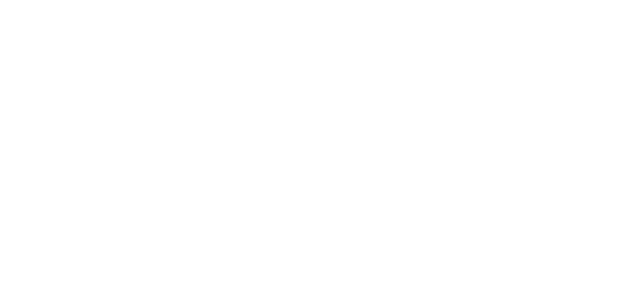
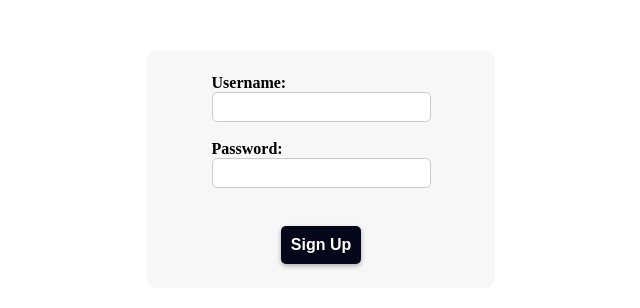
Before and after one commit to EzequielBurgosL/book-manager, a React (Create React App) app in the folder frontend/: page /signup in a window 1280 px wide. Before the commit this address had no page. Shown: the top 308 px of the page, without its empty margins (319-959 px from the left). Built offline with nearby package versions, Linux system fonts and the light colour scheme.

Commit message:
feat: add signup in frontend

```diff
--- a/frontend/src/App.tsx
+++ b/frontend/src/App.tsx
@@ -1,16 +1,27 @@
-import React from 'react';
+import React, { useState } from 'react';
 import { Route, Routes } from 'react-router-dom';
 import { BooksList } from './components/BooksList/index';
 import { BookForm } from './components/BooksForm/index';
+import SignUp from './components/SignUp';
+import PrivateRoute from './components/PrivateRoute';
 
 function App() {
+  const [authenticated, setAuthenticated] = useState(false);
+
   return (
     <div className="App">
       <div className="container">
         <Routes>
-          <Route path="/" element={<BooksList/>} />
-          <Route path="/add-book" element={<BookForm/>} />
-          <Route path="/edit-book/:id" element={<BookForm/>} />
+          <Route path="/signup" element={<SignUp setAuthenticated={setAuthenticated} />} />
+          <Route path='/' element={<PrivateRoute authenticated={authenticated} />}>
+            <Route path='/' element={<BooksList />} />
+          </Route>
+          <Route path='/add-book' element={<PrivateRoute authenticated={authenticated} />}>
+            <Route path="/add-book" element={<BookForm />} />
+          </Route>
+          <Route path='/edit-book/:id' element={<PrivateRoute authenticated={authenticated} />}>
+            <Route path="/edit-book/:id" element={<BookForm />} />
+          </Route>
         </Routes>
       </div>
     </div>
--- a/frontend/src/components/BooksForm/index.css
+++ b/frontend/src/components/BooksForm/index.css
@@ -14,7 +14,7 @@
 }
 
 /* Style for form labels */
-label {
+.form-container label {
   font-size: 18px;
   display: block;
   margin-bottom: 0.5rem;
@@ -22,7 +22,7 @@
 }
 
 /* Style for form inputs */
-input {
+.form-container input {
   width: 100%;
   padding: 0.5rem;
   border: 1px solid #ccc;
@@ -32,7 +32,7 @@
 }
 
 /* Style for form submit button */
-button[type="submit"] {
+.form-container button[type="submit"] {
   margin-right: 16px;
   padding: 0.5rem 1rem;
   font-size: 1.2rem;
@@ -45,7 +45,7 @@
   transition: background-color 0.2s;
 }
 
-button[type="submit"]:hover {
+.form-container button[type="submit"]:hover {
   background-color: #0062cc;
 }
 
--- a/frontend/src/components/BooksList/index.css
+++ b/frontend/src/components/BooksList/index.css
@@ -10,7 +10,7 @@
   margin-top: 0;
   font-size: 36px;
   text-align: center;
-  color: rgb(4, 6, 25);;
+  color: rgb(4, 6, 25);
 }
 
 .books-list a.btn {
--- /dev/null
+++ b/frontend/src/components/PrivateRoute/index.tsx
@@ -0,0 +1,10 @@
+import React from 'react';
+import { Navigate, Outlet } from 'react-router-dom';
+
+const PrivateRoute = ({ authenticated }: { authenticated: boolean }) => {
+  // If authorized, return an outlet that will render child elements
+  // If not, return element that will navigate to login page
+  return authenticated ? <Outlet /> : <Navigate to="/signup" />;
+};
+
+export default PrivateRoute;
--- /dev/null
+++ b/frontend/src/components/SignUp/index.css
@@ -0,0 +1,41 @@
+.signup-form {
+  display: flex;
+  flex-direction: column;
+  align-items: center;
+  width: 300px;
+  margin: auto;
+  margin-top: 50px;
+  padding: 24px;
+  border-radius: 10px;
+  background-color: #f7f7f7;
+}
+
+.signup-label {
+  display: flex;
+  flex-direction: column;
+  font-weight: bold;
+}
+
+.signup-input {
+  padding: 5px;
+  font-size: 1rem;
+  border-radius: 5px;
+  border: 1px solid #ccc;
+}
+
+.signup-button {
+  margin-top: 20px;
+  padding: 10px 10px;
+  background-color: rgb(4, 6, 25);
+  color: white;
+  border: none;
+  border-radius: 5px;
+  cursor: pointer;
+  font-size: 1rem;
+  font-weight: bold;
+  box-shadow: 0 2px 5px rgba(0, 0, 0, 0.3);
+}
+
+.signup-button:hover {
+  background-color: #0066b2;
+}
--- /dev/null
+++ b/frontend/src/components/SignUp/index.tsx
@@ -0,0 +1,59 @@
+import axios from 'axios';
+import React, { FormEvent, useState } from 'react';
+import { useNavigate } from 'react-router-dom';
+import './index.css'
+
+type Props = {
+  setAuthenticated: Function;
+}
+
+const SignUp = ({ setAuthenticated }: Props) => {
+  const [username, setUsername] = useState('');
+  const [password, setPassword] = useState('');
+  const navigate = useNavigate();
+
+  const handleSignUp = async (event: FormEvent) => {
+    event.preventDefault();
+
+    const user = { username, password };
+    try {
+      await axios.post('http://localhost:3000/api/signup', user);
+
+      alert('Sign up successful!');
+      setAuthenticated(true);
+      setUsername('');
+      setPassword('');
+      navigate('/');
+    } catch (error) {
+      alert('Username already exists. Please choose a different one.');
+    }
+  };
+
+  return (
+    <form className='signup-form' onSubmit={handleSignUp}>
+      <label className='signup-label'>
+        Username:
+        <input
+          className='signup-input'
+          type="text"
+          value={username}
+          onChange={(event) => setUsername(event.target.value)}
+        />
+      </label>
+      <br />
+      <label className='signup-label'>
+        Password:
+        <input
+          className='signup-input'
+          type="password"
+          value={password}
+          onChange={(event) => setPassword(event.target.value)}
+        />
+      </label>
+      <br />
+      <button className='signup-button' type="submit">Sign Up</button>
+    </form>
+  );
+};
+
+export default SignUp;
```
